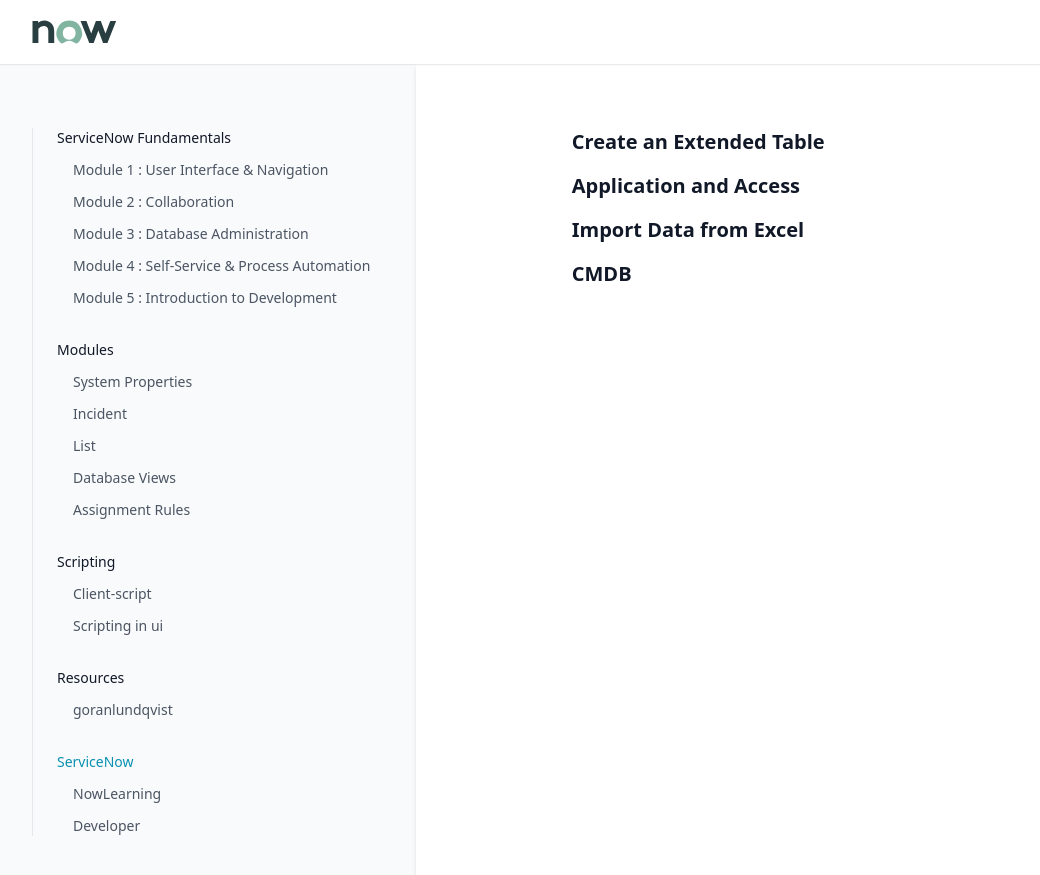
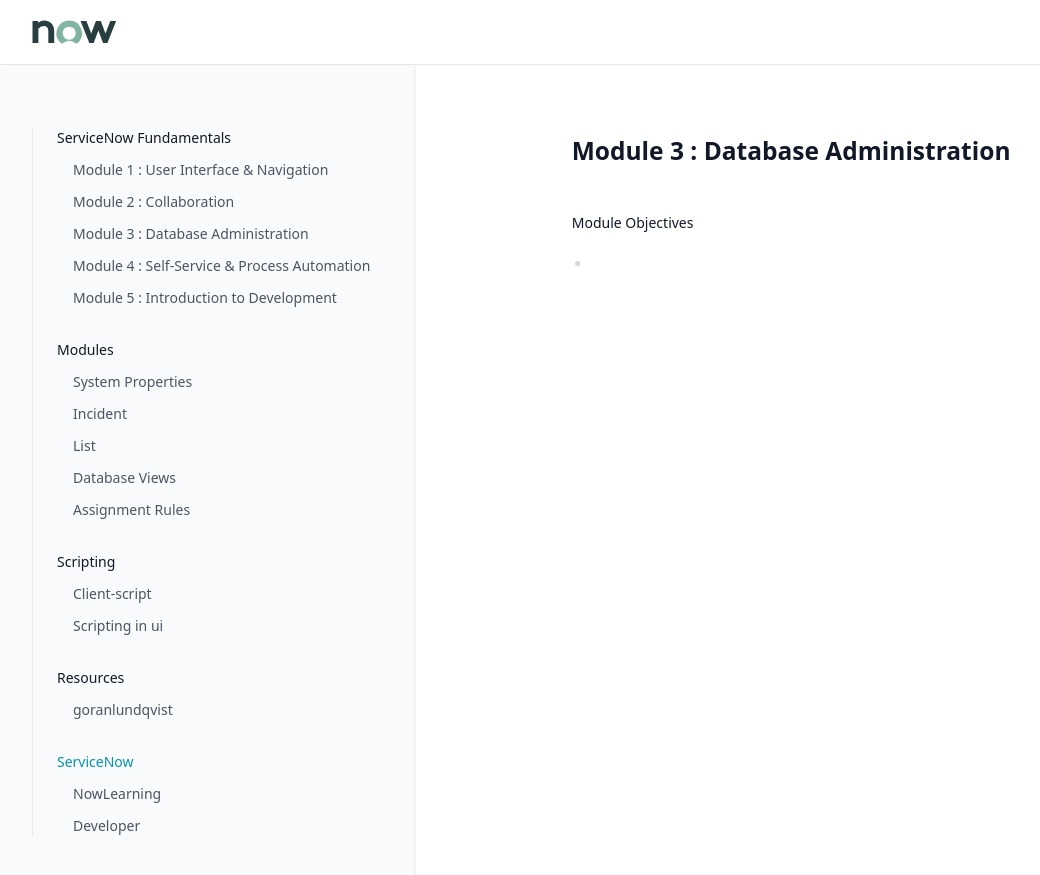
Before and after one commit to greglejeune/ebook, a Jekyll site: the page built from _servicenow/2021-11-01-snf-module3.md, in a window 1280 px wide. Shown: the top 875 px of the page, without its empty margins (0-1040 px from the left). Built offline with Jekyll 4.4.1, drawn with Linux system fonts in a browser that asks for light colours.

Commit message:
Update 2021-11-01-snf-module3.md

```diff
--- a/_servicenow/2021-11-01-snf-module3.md
+++ b/_servicenow/2021-11-01-snf-module3.md
@@ -4,7 +4,10 @@ title: "Module 3 : Database Administration"
 category: snf
 ---
 
-<h2>Create an Extended Table</h2>
-<h2>Application and Access</h2>
-<h2>Import Data from Excel</h2>
-<h2>CMDB</h2>
+<h1>Module 3 : Database Administration</h1>
+
+<p style="text-align: justify;"><strong>Module Objectives</strong></p>
+
+<ul>
+  <li></li>
+</ul>
```
